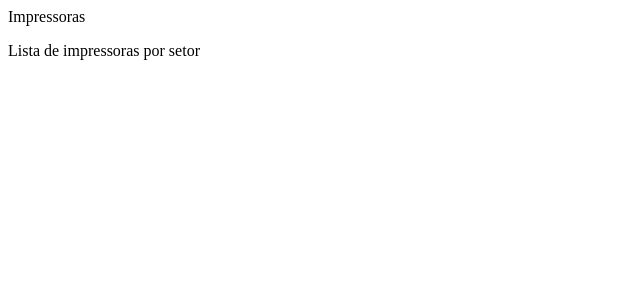
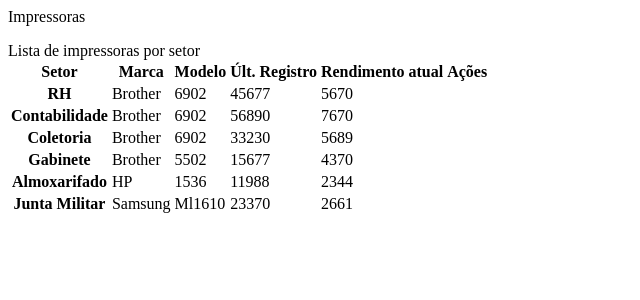
Before and after one commit to raphaelnrod/ProjetoTonerControl, a PHP site: page /main_screen.php in a window 1280 px wide. Shown: the top 300 px of the page, without its empty margins (0-640 px from the left). Run offline with PHP 8.4, Linux system fonts and the light colour scheme.

Commit message:
Updated Main Screen

```diff
--- a/public/index.php
+++ b/public/index.php
@@ -7,7 +7,7 @@
 );
 
 if ($uri === '/' || $uri === '' || $uri === '/index.php') {
-     $uri = '/login_control.php';
+     $uri = '/main_screen.php';
 }
 
 require_once(CONTROLLER_PATH . "/{$uri}");
--- a/src/config/config.php
+++ b/src/config/config.php
@@ -13,6 +13,7 @@
 //Arquivos
 require_once(realpath(dirname(__FILE__) . '/database.php'));
 require_once(realpath(dirname(__FILE__) . '/loader.php'));
+require_once(realpath(dirname(__FILE__) . '/session.php'));
 require_once(realpath(MODEL_PATH . '/Model.php'));
 require_once(realpath(MODEL_PATH . '/User.php'));
 require_once(realpath(EXCEPTION_PATH . '/AppException.php'));
--- a/src/views/main_screen.php
+++ b/src/views/main_screen.php
@@ -5,4 +5,62 @@
             <span>Lista de impressoras por setor</span>
         </div>
     </div>
+    <div class="content-table">
+        <table class="table table-hover">
+            <thead>
+                <tr>
+                    <th scope="col">Setor</th>
+                    <th scope="col">Marca</th>
+                    <th scope="col">Modelo</th>
+                    <th scope="col">Últ. Registro</th>
+                    <th scope="col">Rendimento atual</th>
+                    <th scope="col">Ações</th>
+                </tr>
+            </thead>
+            <tbody>
+                <tr>
+                    <th scope="row">RH</th>
+                    <td>Brother</td>
+                    <td>6902</td>
+                    <td>45677</td>
+                    <td>5670</td>
+                </tr>
+                <tr>
+                    <th scope="row">Contabilidade</th>
+                    <td>Brother</td>
+                    <td>6902</td>
+                    <td>56890</td>
+                    <td>7670</td>
+                </tr>
+                <tr>
+                    <th scope="row">Coletoria</th>
+                    <td>Brother</td>
+                    <td>6902</td>
+                    <td>33230</td>
+                    <td>5689</td>
+                </tr>
+                <tr>
+                    <th scope="row">Gabinete</th>
+                    <td>Brother</td>
+                    <td>5502</td>
+                    <td>15677</td>
+                    <td>4370</td>
+                </tr>
+                <tr>
+                    <th scope="row">Almoxarifado</th>
+                    <td>HP</td>
+                    <td>1536</td>
+                    <td>11988</td>
+                    <td>2344</td>
+                </tr>
+                <tr>
+                    <th scope="row">Junta Militar</th>
+                    <td>Samsung</td>
+                    <td>Ml1610</td>
+                    <td>23370</td>
+                    <td>2661</td>
+                </tr>
+            </tbody>
+        </table>
+    </div>
 </main>
--- a/src/views/template/footer.php
+++ b/src/views/template/footer.php
@@ -1,7 +1,5 @@
 <footer class="footer">
-    <span>Desenvolvido com</span>
-    <span><i class="icofont-heart text-danger mx-1"></i></span>
-    <span>por Raphael Augusto</span>
+    <span>Desenvolvido por Raphael Augusto</span>
 </footer>
 <script src="assets/js/app.js"></script>
 </body>
--- a/src/views/template/header.php
+++ b/src/views/template/header.php
@@ -22,13 +22,15 @@
         <div class="spacer"></div>
         <div class="dropdown">
             <div class="dropdown-button mx-3">
-                <span class="ml-3">Usuario Teste</span>
+                <span class="ml-3">
+                    <?= $_SESSION['user']->name ?>
+                </span>
                 <i class="icofont-simple-down ml-2"></i>
             </div>
                     <div class="dropdown-content">
                         <ul class="nav-list">
                             <li class="nav-item">
-                                <a href="#">
+                                <a href="logout.php">
                                     <i class="icofont-logout mr-2">
                                         <span>Sair</span>
                                     </i>
```
Also changed, not shown: public/assets/css/template.css.
